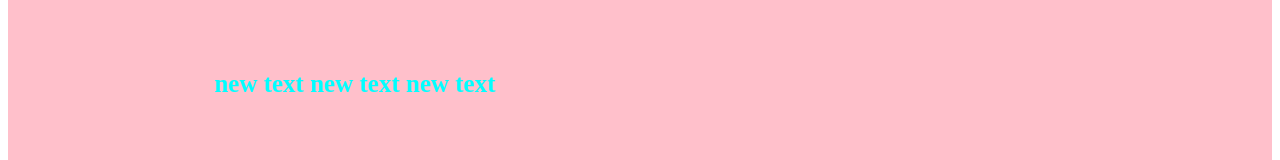
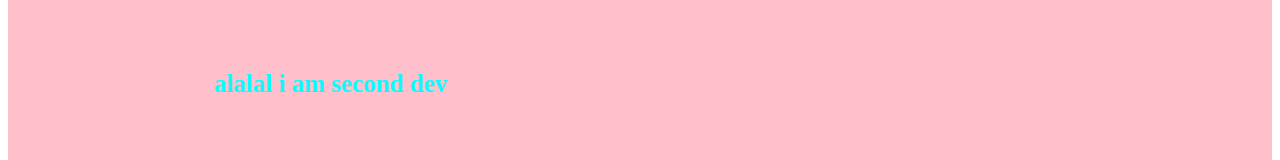
Before and after one commit to artyom12211/git-git-practice, a plain HTML site: page index.html in a window 1280 px wide. Shown: the part 245-405 px from the top of the page. Drawn offline with Linux system fonts and the light colour scheme.

Commit message:
change text in main content Second dev

```diff
--- a/index.html
+++ b/index.html
@@ -16,7 +16,7 @@
   	<main>
   		<div class="content">
   			<p class="content__text">
-  				new text new text new text
+  				alalal i am second dev
   			</p>
   		</div>
   	</main>
```
